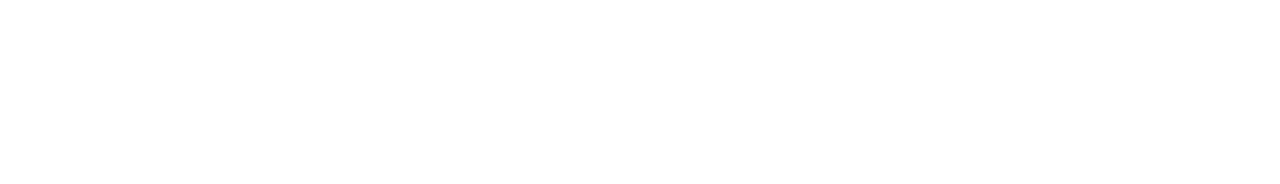
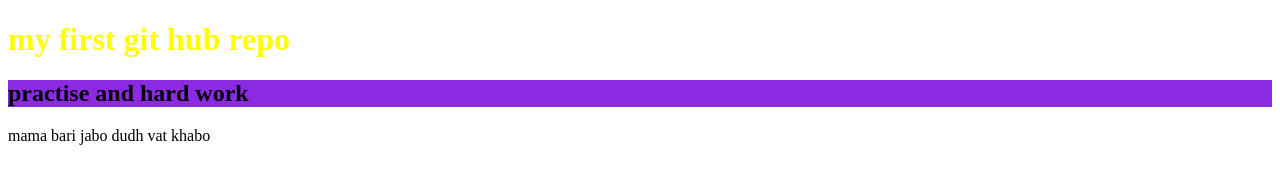
Before and after one commit to Sinthiya-Prapti/second-git-practise, a plain HTML site: page index.html in a window 1280 px wide. Drawn offline with Linux system fonts and the light colour scheme.

Commit message:
header part

```diff
--- a/index.html
+++ b/index.html
@@ -5,8 +5,11 @@
     <meta http-equiv="X-UA-Compatible" content="IE=edge">
     <meta name="viewport" content="width=device-width, initial-scale=1.0">
     <title>Second github practise</title>
+    <link rel="stylesheet" href="style.css">
 </head>
 <body>
-
+    <h1>my first git hub repo</h1>
+    <h2>practise and hard work</h2>
+    <p>mama bari jabo dudh vat khabo</p>
 </body>
 </html>
--- /dev/null
+++ b/style.css
@@ -0,0 +1,6 @@
+h1{
+    color:yellow;
+}
+h2{
+    background-color: blueviolet;
+}
```
